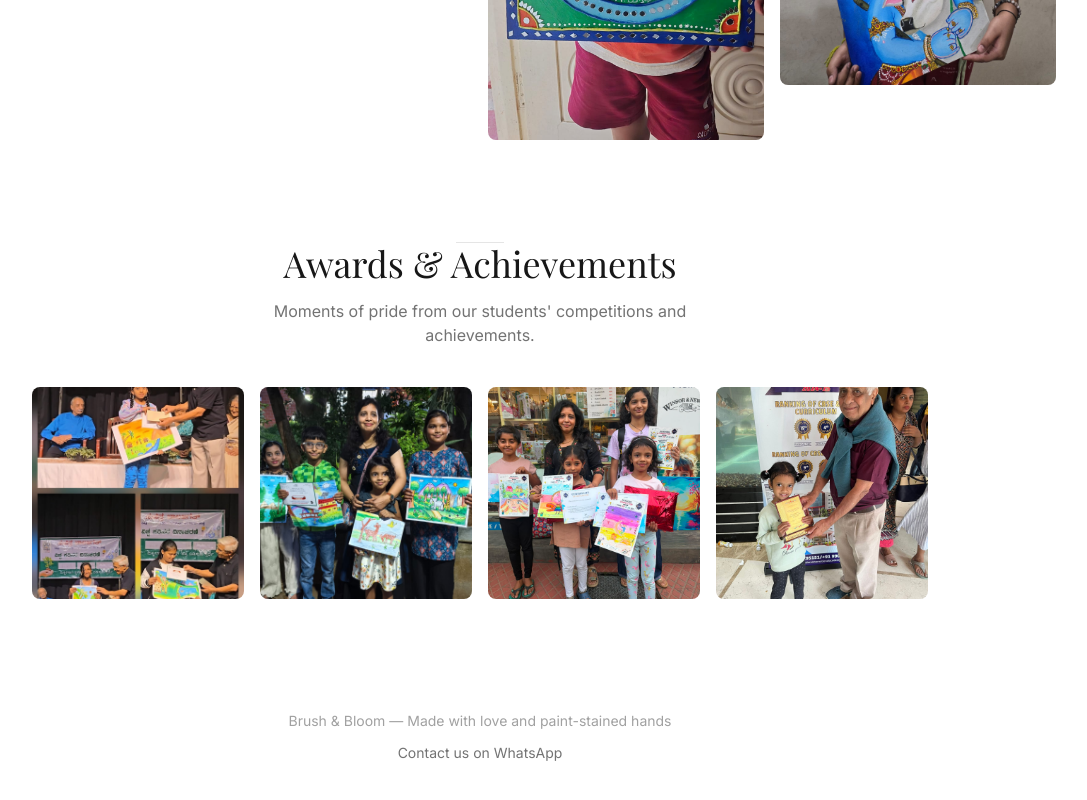
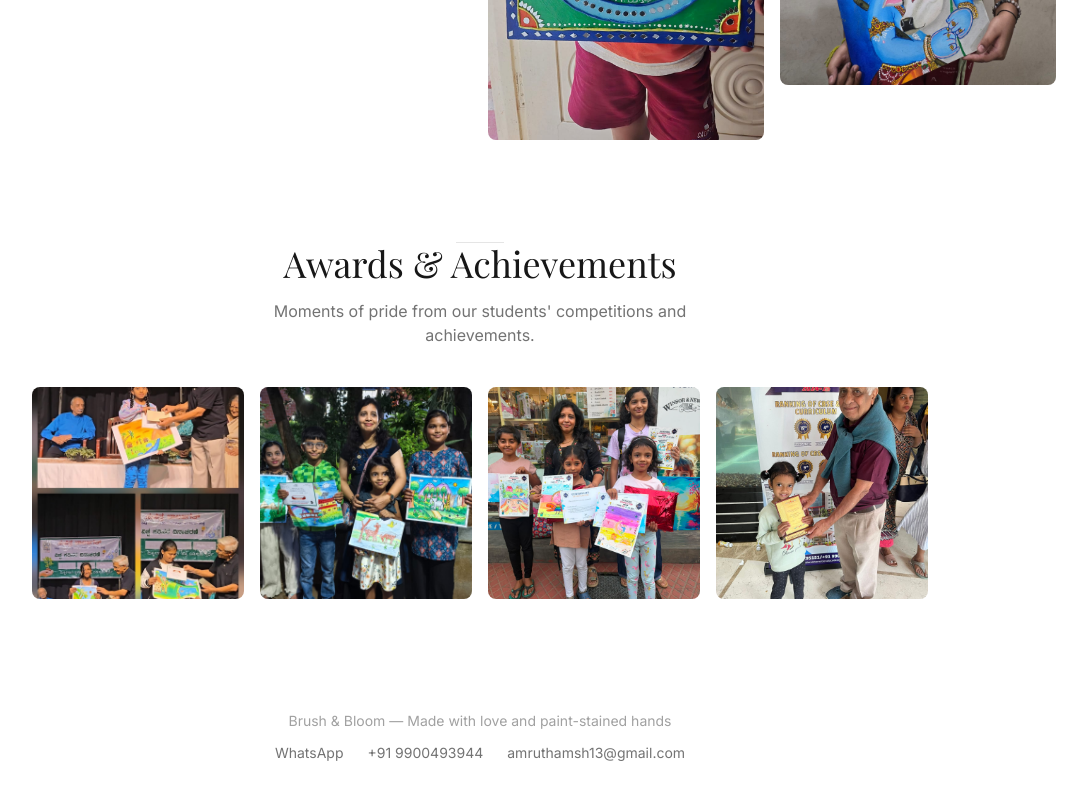
Before and after one commit to Amruthamsh/art-portfolio, a React (Vite) app: page / in a window 1280 px wide. Shown: the part 5901-6701 px from the top of the page, without its empty margins (160-1247 px from the left). Built offline with nearby package versions, Linux system fonts and the light colour scheme; a web font is replaced by a local one.

Commit message:
contact details

```diff
--- a/src/App.tsx
+++ b/src/App.tsx
@@ -5,7 +5,7 @@ import Gallery from "./components/Gallery";
 import KidsGallery from "./components/KidsGallery";
 import Awards from "./components/Awards";
 import Shop from "./components/Shop";
-import { whatsappLink } from "./data/contact";
+import { whatsappLink, phoneNumber, email } from "./data/contact";
 
 function Divider() {
   return <div className="w-12 h-px bg-neutral-200 mx-auto" />;
@@ -34,14 +34,28 @@ export default function App() {
         <p className="text-neutral-400 text-sm">
           Brush & Bloom &mdash; Made with love and paint-stained hands
         </p>
+        <div className="mt-3 flex flex-wrap justify-center gap-x-6 gap-y-2 text-sm text-neutral-500">
           <a
             href={whatsappLink("Hi! I'd like to get in touch.")}
             target="_blank"
             rel="noreferrer"
-          className="inline-block mt-3 text-sm text-neutral-500 hover:text-neutral-900 transition-colors"
+            className="hover:text-neutral-900 transition-colors"
           >
-          Contact us on WhatsApp
+            WhatsApp
           </a>
+          <a
+            href={`tel:${phoneNumber}`}
+            className="hover:text-neutral-900 transition-colors"
+          >
+            {phoneNumber}
+          </a>
+          <a
+            href={`mailto:${email}`}
+            className="hover:text-neutral-900 transition-colors"
+          >
+            {email}
+          </a>
+        </div>
       </footer>
     </div>
   );
--- a/src/data/contact.ts
+++ b/src/data/contact.ts
@@ -1,4 +1,6 @@
-export const whatsappNumber = "919900493944";
+export const whatsappNumber = "91 9900493944";
+export const phoneNumber = "+91 9900493944";
+export const email = "amruthamsh13@gmail.com";
 
 export function whatsappLink(message: string): string {
   return `https://wa.me/${whatsappNumber}?text=${encodeURIComponent(message)}`;
```
Lines whose indentation alone changed are shown as unchanged.
